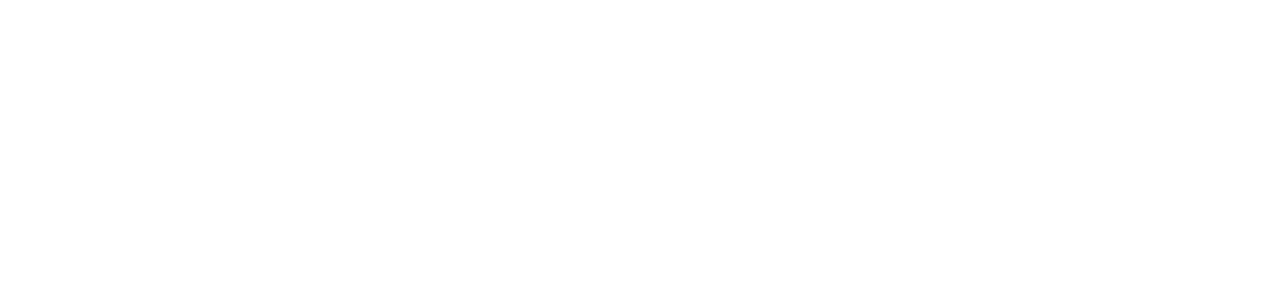
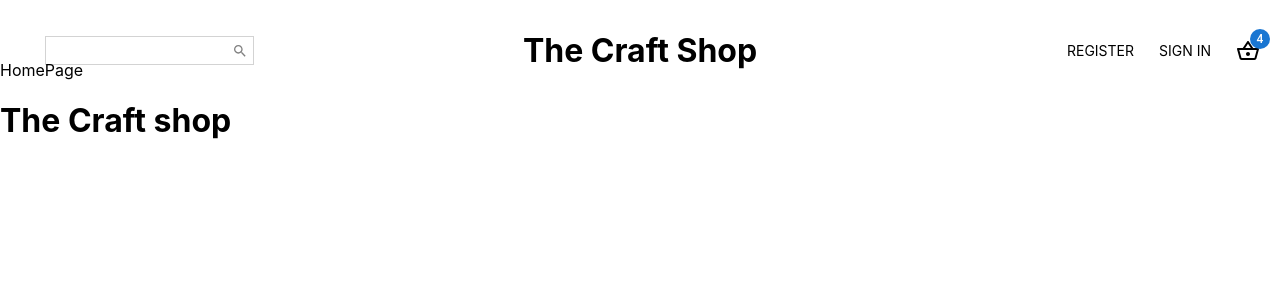
Before and after one commit to liamjameswatson/craft-shop, a React (Create React App) app: page / in a window 1280 px wide. Shown: the top 300 px of the page. Built offline with nearby package versions, Linux system fonts and the light colour scheme.

Commit message:
Simple navbar added to site

```diff
--- a/package.json
+++ b/package.json
@@ -3,12 +3,17 @@
   "version": "0.1.0",
   "private": true,
   "dependencies": {
+    "@emotion/react": "^11.11.1",
+    "@emotion/styled": "^11.11.0",
+    "@mui/icons-material": "^5.11.16",
+    "@mui/material": "^5.13.5",
     "@testing-library/jest-dom": "^5.16.5",
     "@testing-library/react": "^13.4.0",
     "@testing-library/user-event": "^13.5.0",
     "react": "^18.2.0",
     "react-dom": "^18.2.0",
     "react-scripts": "5.0.1",
+    "styled-components": "^5.3.11",
     "web-vitals": "^2.1.4"
   },
   "scripts": {
--- a/src/App.js
+++ b/src/App.js
@@ -1,7 +1,12 @@
 import "./App.css";
+import HomePage from "./pages/HomePage";
 
 function App() {
-  return <div className="App"></div>;
+  return (
+    <div>
+      <HomePage />
+    </div>
+  );
 }
 
 export default App;
--- /dev/null
+++ b/src/components/NavBar.js
@@ -0,0 +1,85 @@
+import React from "react";
+import styled from "styled-components";
+import SearchIcon from "@mui/icons-material/Search";
+import { Badge } from "@mui/material";
+import ShoppingBasketOutlinedIcon from "@mui/icons-material/ShoppingBasketOutlined";
+
+const Container = styled.div`
+  height: 60px;
+`;
+
+const Wrapper = styled.div`
+  padding: 10px 20px;
+  display: flex;
+  align-items: center;
+  justify-content: space-between;
+`;
+
+const Left = styled.div`
+  flex: 1;
+  display: flex;
+  align-items: center;
+`;
+
+const SearchContainer = styled.div`
+  border: 1px solid lightgray;
+  display: flex;
+  align-items: center;
+  margin-left: 25px;
+  padding: 5px;
+`;
+
+const Input = styled.input`
+  border: none;
+`;
+
+const Middle = styled.div`
+  flex: 1;
+  text-align: center;
+`;
+
+const Logo = styled.h1`
+  font-weight: bold;
+`;
+
+const Right = styled.div`
+  flex: 1;
+  display: flex;
+  align-items: center;
+  justify-content: flex-end;
+`;
+
+const MenuItem = styled.div`
+  font-size: 14px;
+  cursor: pointer;
+  margin-left: 25px;
+`;
+
+const NavBar = () => {
+  return (
+    <Container>
+      <Wrapper>
+        <Left>
+          <SearchContainer>
+            <Input />
+            <SearchIcon style={{ color: "gray", fontSize: "16px" }} />
+          </SearchContainer>
+        </Left>
+        <Middle>
+          <Logo>The Craft Shop</Logo>
+        </Middle>
+        <Right>
+          <MenuItem>REGISTER</MenuItem>
+          <MenuItem>SIGN IN</MenuItem>
+          <MenuItem>
+            <Badge badgeContent={4} color="primary">
+              <ShoppingBasketOutlinedIcon />
+            </Badge>
+          </MenuItem>
+        </Right>
+      </Wrapper>
+    </Container>
+  );
+};
+
+export default NavBar;
--- /dev/null
+++ b/src/pages/HomePage.js
@@ -0,0 +1,13 @@
+import React from "react";
+import NavBar from "../components/NavBar";
+
+const HomePage = () => {
+  return (
+    <div>
+      <NavBar />
+      HomePage <h1>The Craft shop</h1>
+    </div>
+  );
+};
+
+export default HomePage;
```
Also changed, not shown: 1 other file (tests, documents, lock files or other folders).
